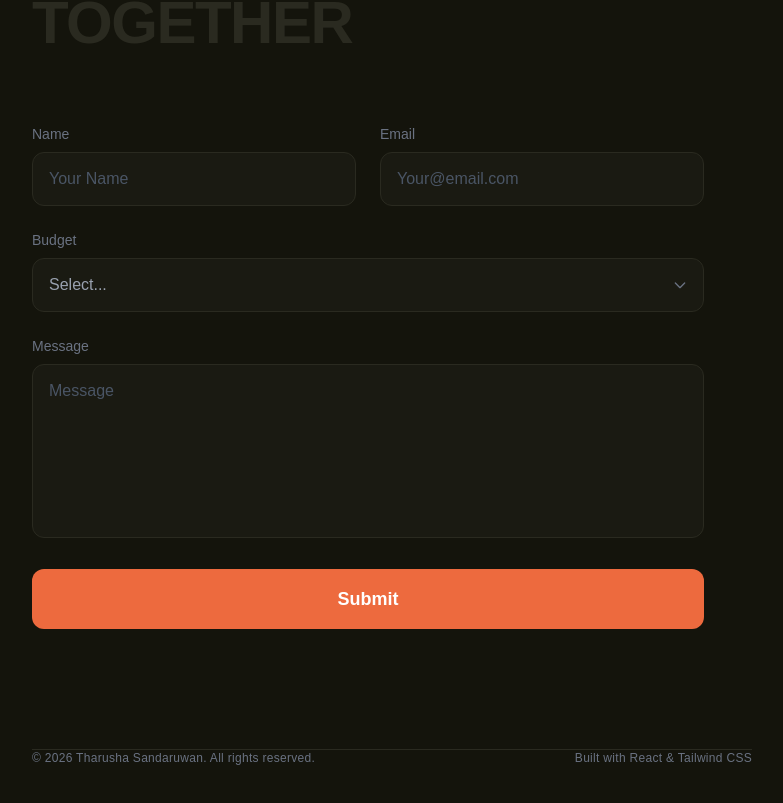
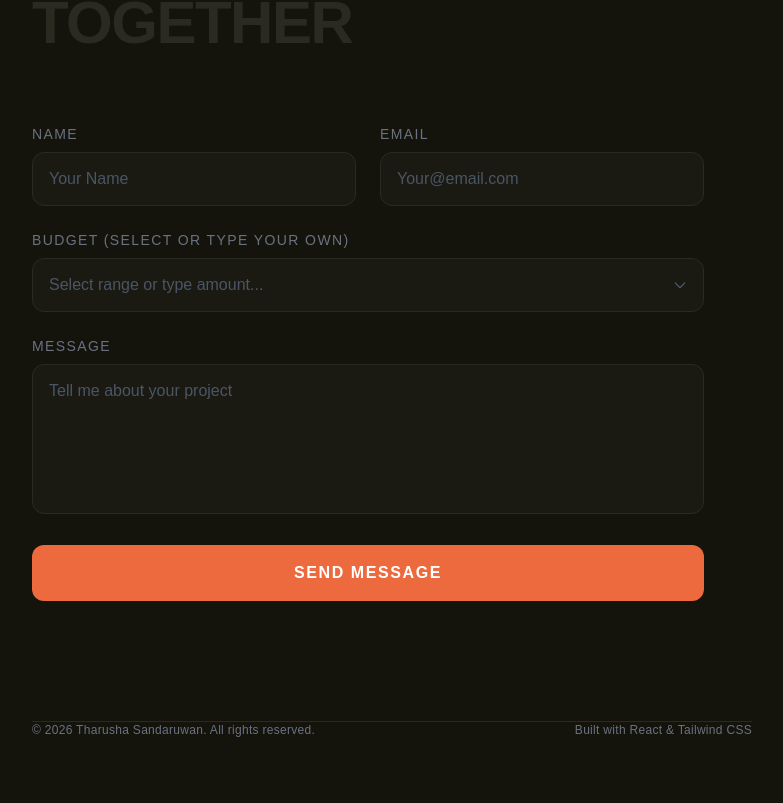
Before and after one commit to tharu-2003/Tharusha_Sandaruwan_Dahanayaka, a React (Vite) app: page / in a window 1280 px wide. Shown: the part 5480-6283 px from the top of the page, without its empty margins (480-1263 px from the left). Built offline with nearby package versions, Linux system fonts and the light colour scheme.

Commit message:
update contact section ui

```diff
--- a/src/components/ContactSection.tsx
+++ b/src/components/ContactSection.tsx
@@ -10,134 +10,97 @@ export function ContactSection() {
 
   const handleSubmit = (e: React.FormEvent) => {
     e.preventDefault();
-    // Handle form submission
-    console.log(formData);
+    console.log("Submitted Data:", formData);
   };
 
   return (
     <section id="contact" className="py-1 px-4">
-      {/* Title */}
+      {/* Title Section */}
       <div className="mb-16">
-        <h2 className="text-5xl sm:text-6xl lg:text-7xl font-black text-white tracking-tight leading-tight">
+        <h2 className="text-4xl sm:text-6xl lg:text-7xl font-black text-white tracking-tight leading-tight uppercase">
           LET&apos;S WORK
         </h2>
-        <h2 className="text-4xl sm:text-5xl lg:text-6xl font-black text-[#2a2a20] tracking-tight leading-tight">
+        <h2 className="text-3xl sm:text-5xl lg:text-6xl font-black text-[#2a2a20] tracking-tight leading-tight uppercase">
           TOGETHER
         </h2>
       </div>
 
-      {/* Contact Form */}
       <form onSubmit={handleSubmit} className="space-y-6 max-w-2xl">
         <div className="grid grid-cols-1 sm:grid-cols-2 gap-6">
           {/* Name */}
           <div>
-            <label
-              htmlFor="name"
-              className="block text-xs sm:text-sm text-gray-500 mb-2"
-            >
-              Name
-            </label>
+            <label className="block text-xs sm:text-sm text-gray-500 mb-2 uppercase tracking-widest">Name</label>
             <input
               type="text"
-              id="name"
               placeholder="Your Name"
               value={formData.name}
-              onChange={(e) =>
-                setFormData({ ...formData, name: e.target.value })
-              }
+              onChange={(e) => setFormData({ ...formData, name: e.target.value })}
               className="w-full bg-[#1a1a12] border border-[#2a2a20] rounded-xl px-4 py-3.5 text-white placeholder-gray-600 focus:outline-none focus:border-[#ed6a3e] transition-colors"
             />
           </div>
 
           {/* Email */}
           <div>
-            <label
-              htmlFor="email"
-              className="block text-xs sm:text-sm text-gray-500 mb-2"
-            >
-              Email
-            </label>
+            <label className="block text-xs sm:text-sm text-gray-500 mb-2 uppercase tracking-widest">Email</label>
             <input
               type="email"
-              id="email"
               placeholder="Your@email.com"
               value={formData.email}
-              onChange={(e) =>
-                setFormData({ ...formData, email: e.target.value })
-              }
+              onChange={(e) => setFormData({ ...formData, email: e.target.value })}
               className="w-full bg-[#1a1a12] border border-[#2a2a20] rounded-xl px-4 py-3.5 text-white placeholder-gray-600 focus:outline-none focus:border-[#ed6a3e] transition-colors"
             />
           </div>
         </div>
 
-        {/* Budget */}
+        {/* Budget - Select & Type Combined */}
         <div>
-          <label
-            htmlFor="budget"
-            className="block text-xs sm:text-sm text-gray-500 mb-2"
-          >
-            Budget
+          <label className="block text-xs sm:text-sm text-gray-500 mb-2 uppercase tracking-widest">
+            Budget (Select or Type your own)
           </label>
           <div className="relative">
-            <select
+            <input
+              list="budget-options"
               id="budget"
+              placeholder="Select range or type amount..."
               value={formData.budget}
-              onChange={(e) =>
-                setFormData({ ...formData, budget: e.target.value })
-              }
-              className="w-full bg-[#1a1a12] border border-[#2a2a20] rounded-xl px-4 py-3.5 text-gray-400 focus:outline-none focus:border-[#ed6a3e] transition-colors appearance-none cursor-pointer"
-            >
-              <option value="">Select...</option>
-              <option value="1000-5000">$1,000 - $5,000</option>
-              <option value="5000-10000">$5,000 - $10,000</option>
-              <option value="10000-25000">$10,000 - $25,000</option>
-              <option value="25000+">$25,000+</option>
-            </select>
-            {/* Dropdown Arrow */}
-            <div className="absolute right-4 top-1/2 -translate-y-1/2 pointer-events-none">
-              <svg
-                className="w-4 h-4 text-gray-500"
-                fill="none"
-                viewBox="0 0 24 24"
-                stroke="currentColor"
-              >
-                <path
-                  strokeLinecap="round"
-                  strokeLinejoin="round"
-                  strokeWidth={2}
-                  d="M19 9l-7 7-7-7"
-                />
-              </svg>
+              onChange={(e) => setFormData({ ...formData, budget: e.target.value })}
+              className="w-full bg-[#1a1a12] border border-[#2a2a20] rounded-xl px-4 py-3.5 text-white placeholder-gray-600 focus:outline-none focus:border-[#ed6a3e] transition-colors appearance-none"
+            />
+            {/* Options List */}
+            <datalist id="budget-options">
+              <option value="$100 - $500" />
+              <option value="$500 - $1,000" />
+              <option value="$1,000 - $5,000" />
+              <option value="$5,000 - $10,000" />
+              <option value="$10,000+" />
+            </datalist>
+
+            {/* Visual Indicator (Optional Arrow) */}
+            <div className="absolute right-4 top-1/2 -translate-y-1/2 pointer-events-none text-gray-600">
+               <svg className="w-4 h-4" fill="none" viewBox="0 0 24 24" stroke="currentColor">
+                 <path strokeLinecap="round" strokeLinejoin="round" strokeWidth={2} d="M19 9l-7 7-7-7" />
+               </svg>
             </div>
           </div>
         </div>
 
         {/* Message */}
         <div>
-          <label
-            htmlFor="message"
-            className="block text-xs sm:text-sm text-gray-500 mb-2"
-          >
-            Message
-          </label>
+          <label className="block text-xs sm:text-sm text-gray-500 mb-2 uppercase tracking-widest">Message</label>
           <textarea
-            id="message"
-            rows={6}
-            placeholder="Message"
+            rows={5}
+            placeholder="Tell me about your project"
             value={formData.message}
-            onChange={(e) =>
-              setFormData({ ...formData, message: e.target.value })
-            }
+            onChange={(e) => setFormData({ ...formData, message: e.target.value })}
             className="w-full bg-[#1a1a12] border border-[#2a2a20] rounded-xl px-4 py-3.5 text-white placeholder-gray-600 focus:outline-none focus:border-[#ed6a3e] transition-colors resize-none"
           />
         </div>
 
-        {/* Submit Button */}
         <button
           type="submit"
-          className="w-full bg-[#ed6a3e] hover:bg-[#d85a2e] text-white font-semibold py-4 rounded-xl transition-colors duration-200 text-base sm:text-lg"
+          className="w-full bg-[#ed6a3e] hover:bg-[#d85a2e] text-white font-bold py-4 rounded-xl transition-all duration-300 uppercase tracking-widest"
         >
-          Submit
+          Send Message
         </button>
       </form>
     </section>
```
